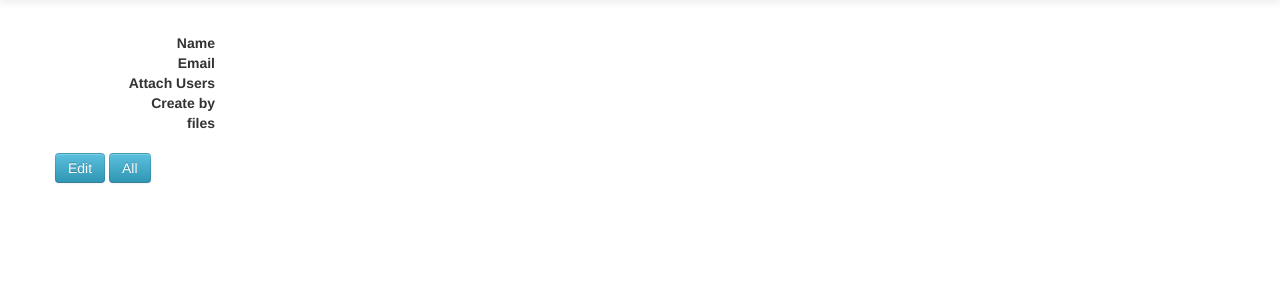
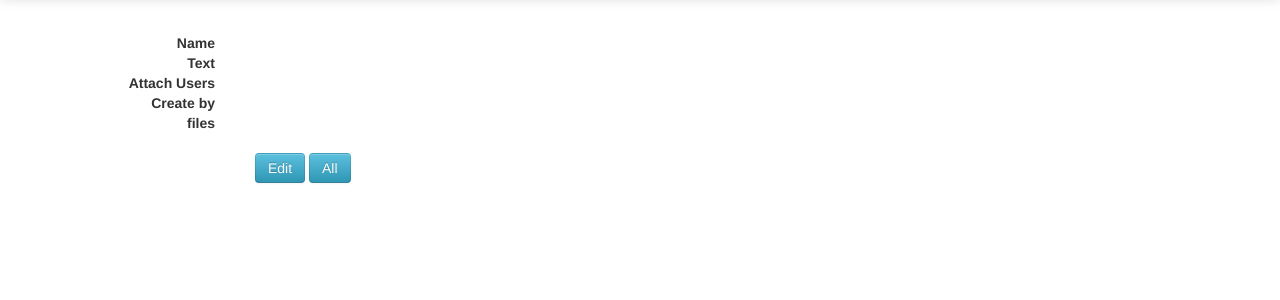
Before and after one commit to chybatronik/task-manager-gae, a Python web app: template templates/task/show.html in a window 1280 px wide. Shown: the part 41-341 px from the top of the page. Run offline with Jinja, Linux system fonts and the light colour scheme; the template is opened without the code that fills it, so the values that code supplies are empty; some libraries are stand-ins or nearby versions.

Commit message:
text of task under nameof task less font

```diff
--- a/static/css/styles.css
+++ b/static/css/styles.css
@@ -6,3 +6,7 @@
     margin-bottom :0px !important;
     padding :0px;
 }
+
+dl dd{
+    margin-bottom:20px;
+}
--- a/templates/task/show.html
+++ b/templates/task/show.html
@@ -1,12 +1,15 @@
 {% extends "layout/base.html" %}
 
 {% block content %}
-<dl class="dl-horizontal">
+<div class="row">
+  <dl class="dl-horizontal span7">
     <dt>Name</dt>
-  <dd>{{ task.title }}</dd>
+    <dd ><strong>{{ task.title }}</strong></dd>
 
-  <dt>Email</dt>
-  <dd>{{ task.text }}</dd>
+    <dt>Text</dt>
+    <dd>
+      {{ task.text }}
+    </dd>
 
     <dt>Attach Users</dt>
     <dd>
@@ -40,8 +43,12 @@
         {% endfor%}
       </div>
   </dl>
-
+</div>
+<div class="row">
+  <div class="span8 offset2">
     <a class="btn btn-info" href="/tasks/{{ task.key().id() }}/edit">Edit</a>
     <a class="btn btn-info" href="/tasks">All</a>
+  </div>
+</div>
 
 {% endblock %}
```
Also changed, not shown: templates/task/index.html (+7 -3 lines), 1 other file. Lines whose indentation alone changed are shown as unchanged.
